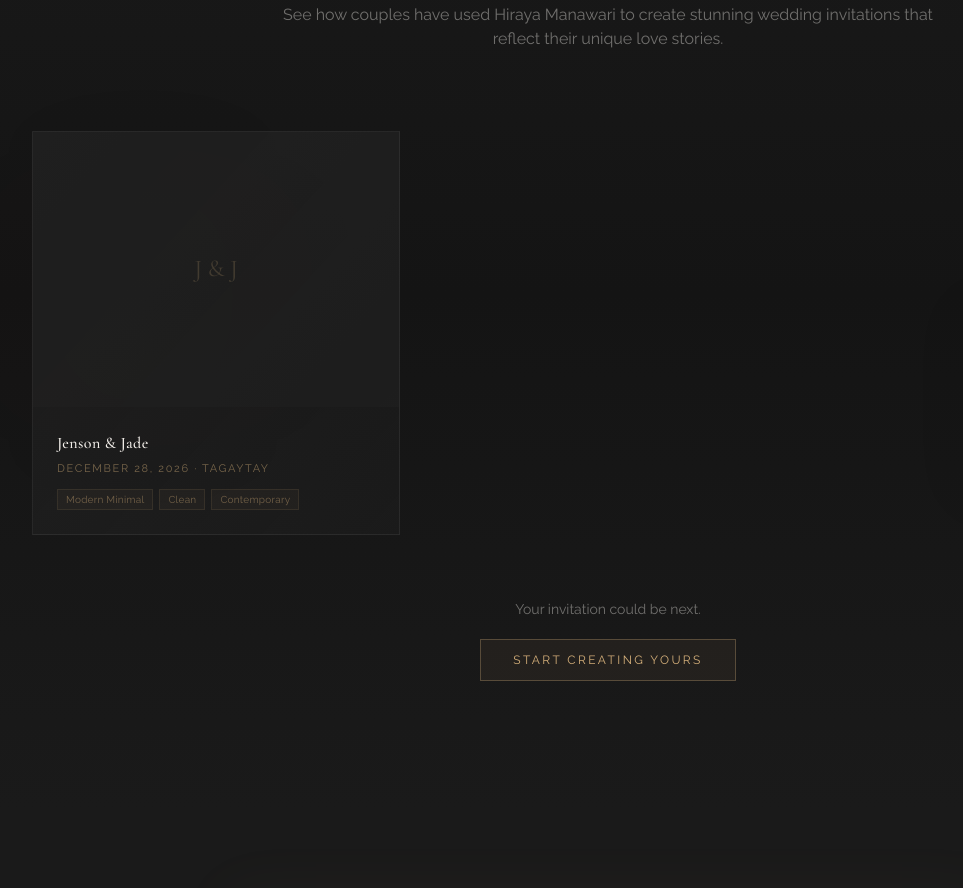
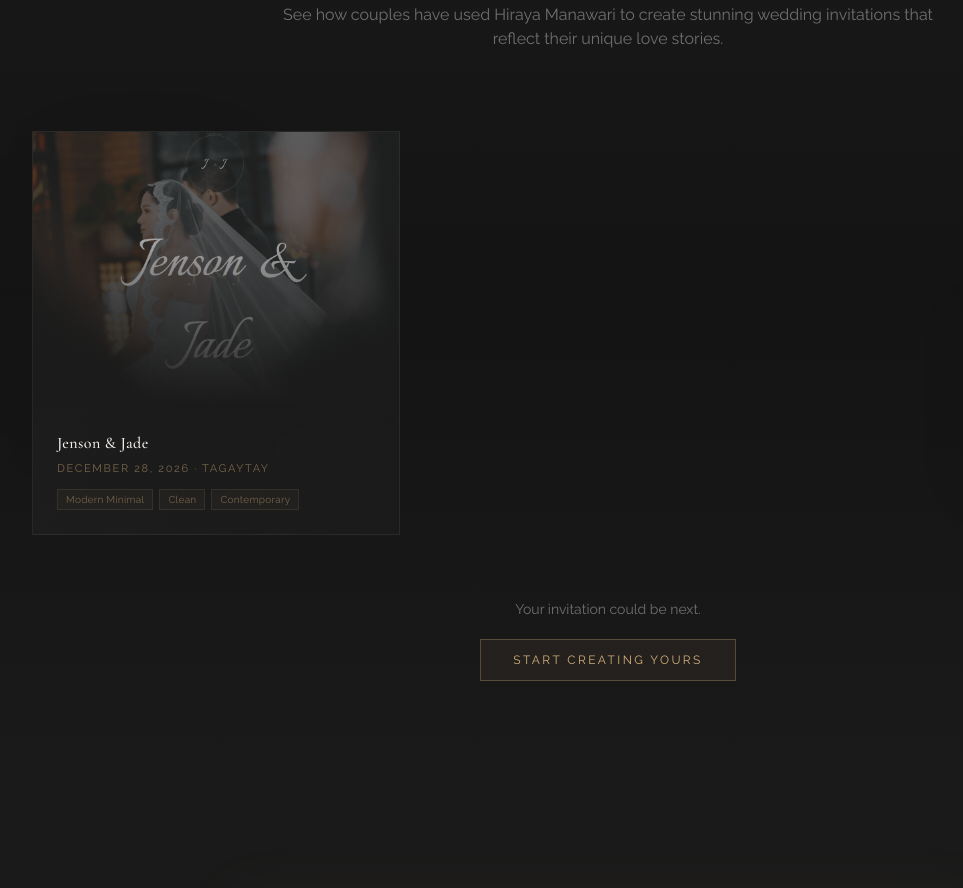
Before and after one commit to JensonMiralles/welcome-hiraya-manawari, a React (Vite) app: page / in a window 1280 px wide. Shown: the part 4220-5108 px from the top of the page, without its empty margins (32-995 px from the left). Built offline with nearby package versions, Linux system fonts and the light colour scheme; no server answers.

Commit message:
feat: add background image for Jenson & Jade couple in PublishedSites component

```diff
--- a/src/sections/PublishedSites.tsx
+++ b/src/sections/PublishedSites.tsx
@@ -32,14 +32,24 @@ export function PublishedSites() {
               rel="noopener noreferrer"
               className="group relative overflow-hidden border border-white/[0.06] bg-gradient-to-br from-midnight-100/60 to-midnight-200/40 transition-all duration-500 hover:border-champagne/25 hover:shadow-[0_8px_40px_rgba(212,175,122,0.06)]"
             >
-              {/* Image placeholder */}
+              {/* Background Image */}
               <div className="relative aspect-[4/3] overflow-hidden bg-midnight-200/60">
+                <img
+                  src={site.backgroundImage}
+                  alt={site.couple}
+                  className="absolute inset-0 h-full w-full object-cover object-top transition-transform duration-700 group-hover:scale-105"
+                />
+                {/* Gradient overlay — always visible, blends image into theme */}
+                <div className="pointer-events-none absolute inset-0 bg-gradient-to-t from-midnight via-midnight/50 to-transparent" />
+                {/* Subtle vignette for depth */}
+                <div className="pointer-events-none absolute inset-0 bg-[radial-gradient(ellipse_at_center,transparent_40%,rgba(26,26,26,0.5)_100%)]" />
+                {/* Monogram watermark */}
                 <div className="absolute inset-0 flex items-center justify-center">
-                  <span className="font-serif text-2xl text-champagne/20">
+                  <span className="font-serif text-3xl text-champagne/10 transition-opacity duration-500 group-hover:opacity-0">
                     {site.monogram}
                   </span>
                 </div>
-                {/* Overlay on hover */}
+                {/* Hover overlay */}
                 <div className="absolute inset-0 flex items-center justify-center bg-midnight/60 opacity-0 backdrop-blur-sm transition-opacity duration-500 group-hover:opacity-100">
                   <span className="flex items-center gap-2 border border-champagne/30 bg-champagne/[0.08] px-5 py-2.5 text-xs uppercase tracking-[0.15em] text-champagne">
                     View Invitation
@@ -102,6 +112,7 @@ const publishedSites: {
   date: string;
   location: string;
   url: string;
+  backgroundImage: string;
   tags: string[];
 }[] = [
   {
@@ -110,6 +121,7 @@ const publishedSites: {
     date: "December 28, 2026",
     location: "Tagaytay",
     url: "https://app.hirayaweddings.com/view/jenson-and-jade",
+    backgroundImage: "/assets/jenson-and-jade-sample.png",
     tags: ["Modern Minimal", "Clean", "Contemporary"],
   },
 ];
```
Also changed, not shown: public/assets/jenson-and-jade-sample.png (added).
